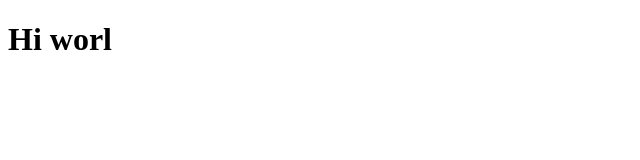
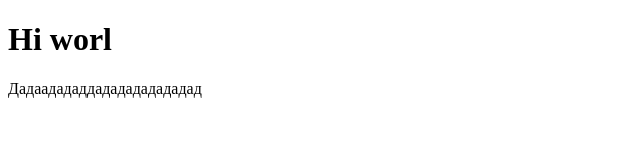
Before and after one commit to EugeneIsh/study, a plain HTML site: page index.html in a window 1280 px wide. Shown: the whole page, without its empty margins (0-640 px from the left). Drawn offline with Linux system fonts and the light colour scheme.

Commit message:
Добавлен бесполезный текст

```diff
--- a/index.html
+++ b/index.html
@@ -10,5 +10,6 @@
 	<h1>
 		Hi worl
 	</h1>
+	<p>Дадаадададдададададададад</p>
 </body>
 </html>
```
